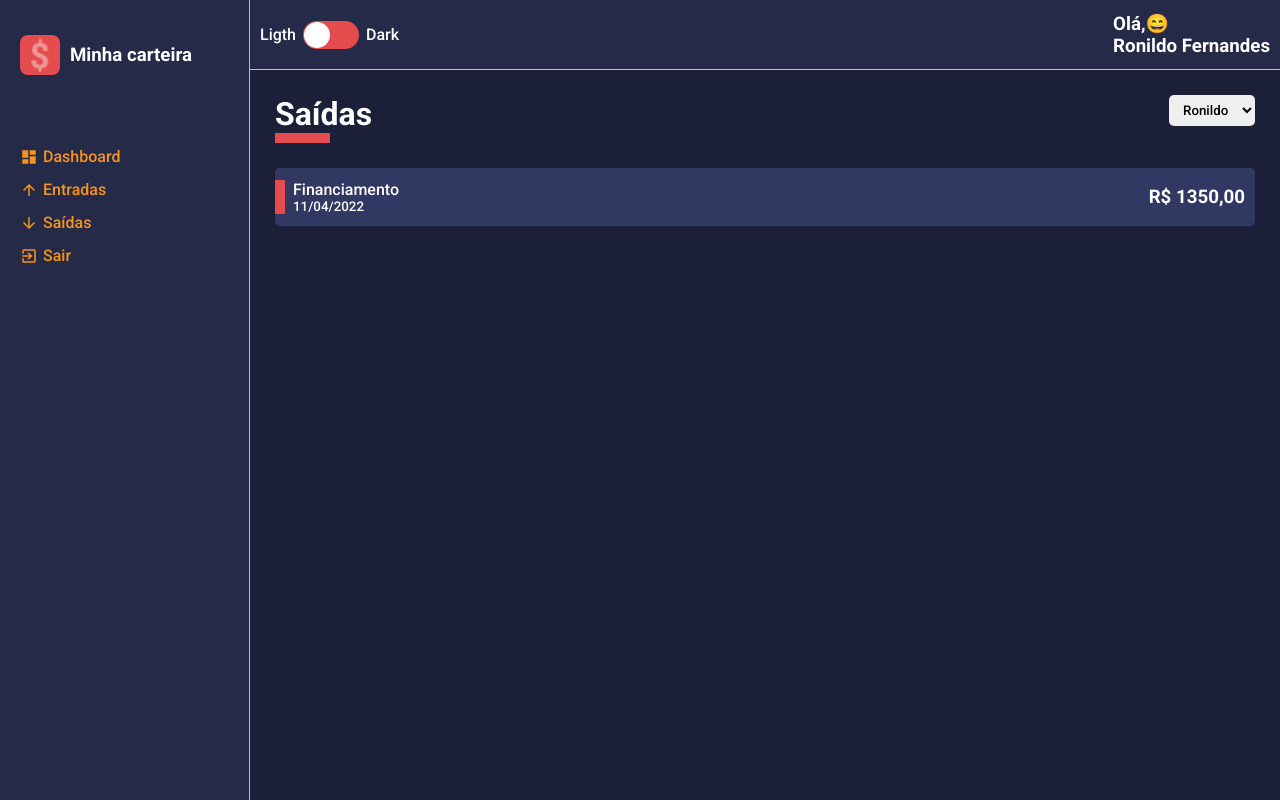
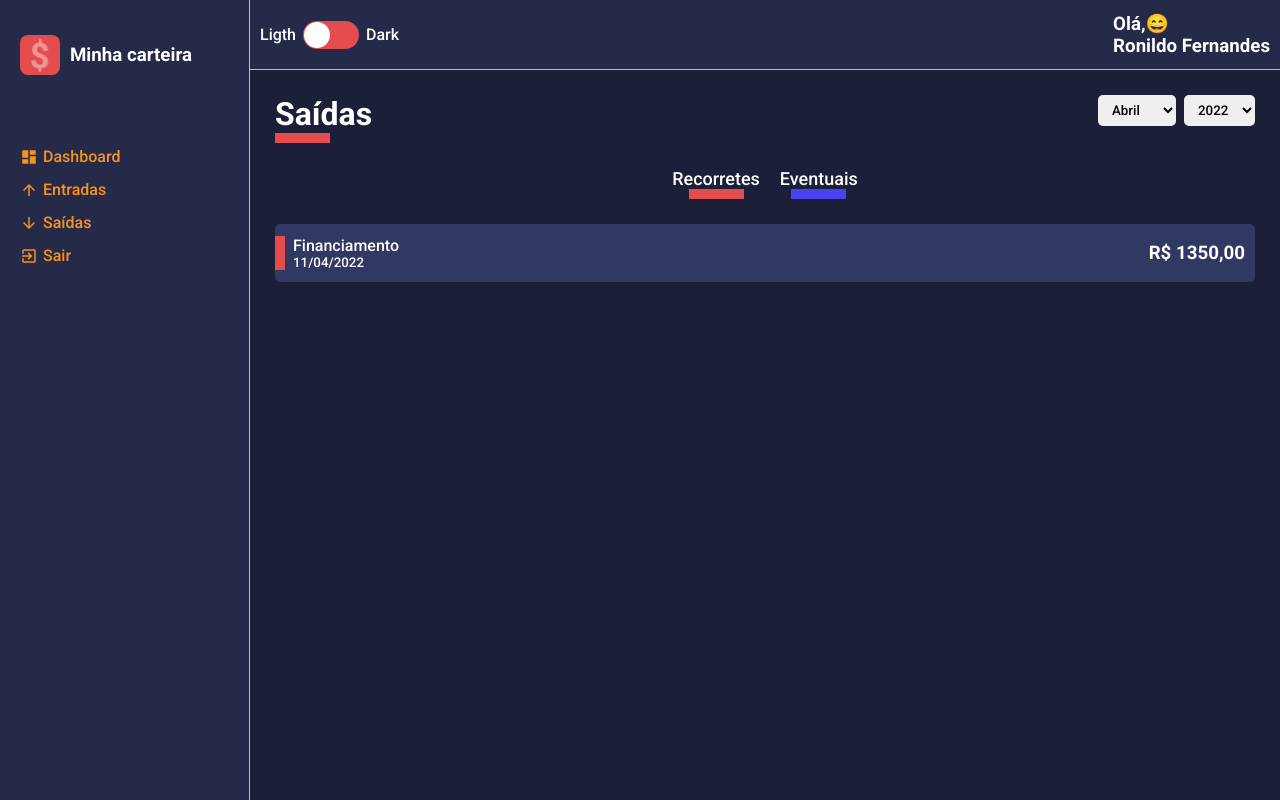
Before and after one commit to Ronildo38fernandes/Minha-Carteira, a React (Create React App) app: page / in a window 1280 px wide. Built offline with nearby package versions, Linux system fonts and the light colour scheme.

Commit message:
listagem atual

```diff
--- a/src/components/Content/style.ts
+++ b/src/components/Content/style.ts
@@ -5,4 +5,19 @@
  background-color: ${props => props.theme.colors.primary};
  color:${props => props.theme.colors.white};
  padding: 25px;
+
+ height: calc(100vh - 70px);
+ overflow-y:scroll ;
+
+ ::-webkit-scrollbar{
+             width: 10px;
+ }
+ ::-webkit-scrollbar-thumb{
+             background-color: ${props=> props.theme.colors.secondary};
+             border-radius: 10px;
+ }
+ ::-webkit-scrollbar-track{
+             background-color: ${props=> props.theme.colors.tertiary};
+             border-radius: 10px;
+ }
 `;
--- a/src/components/HistoryFinanceCard/index.tsx
+++ b/src/components/HistoryFinanceCard/index.tsx
@@ -5,7 +5,7 @@
 
 interface IHistoryFinanceCardProps{
 
-            cardColor: string;
+
             tagColor: string;
             title: string;
             subtitle: string;
@@ -15,7 +15,7 @@
 }
 
 const HistoryFinanceCard : React.FC <IHistoryFinanceCardProps>  = ({
-            cardColor,
+
             tagColor,
             title,
             subtitle,
@@ -24,7 +24,7 @@
 
             return(
 
-            <Container color={cardColor}>
+            <Container >
 
                  <Tag color={tagColor} />
                  <div>
--- a/src/components/HistoryFinanceCard/style.ts
+++ b/src/components/HistoryFinanceCard/style.ts
@@ -1,15 +1,12 @@
 import styled from "styled-components";
 
-interface IContainerProps{
-            color:string;
 
-}
 
 interface ItagProps{
             color:string;
 }
-export const  Container = styled.li<IContainerProps>`
-            background-color:${props => props.color} ;
+export const  Container = styled.li`
+            background-color:${props => props.theme.colors.tertiary} ;
             list-style: none;
             border-radius: 5px;
             margin: 10px 0;
--- a/src/pages/List/index.tsx
+++ b/src/pages/List/index.tsx
@@ -1,29 +1,52 @@
 import React from "react";
-import { Container,Content } from "./style";
+import { Container,Content,Filters } from "./style";
 import ContentHeader from "../../components/ContentHeader";
 import SelectInput from "../../components/SelectInput";
 import HistoryFinanceCard from "../../components/HistoryFinanceCard";
 
 const List : React.FC = () =>{
-            const options = [
-                        {value: 'Ronildo',  label: 'Ronildo'},
-                        {value: 'Jonas',    label: 'Jonas'},
-                        {value: 'Beatriz',  label: 'Beatriz'},
+            const months = [
+                        {value: 4,  label: 'Abril'},
+                        {value: 5,    label: 'Maio'},
+                        {value: 6,  label: 'Junho'},
                    ]
+
+            const yaers = [
+              {value: 2022,  label: 2022},
+              {value: 2021,    label: 2021},
+              {value: 2020,  label: 2020},
+                 ]
 
 
             return(
              <Container>
                <ContentHeader title="Saídas" lineColor="#E44C4E">
-                  <SelectInput options={options} />
+                  <SelectInput options={months} />
+                  <SelectInput options={yaers} />
                </ContentHeader>
+
+
+               <Filters>
+                 <button
+                 type="button" className="tag-filter tag-filter-recurrent">
+                    Recorretes
+                 </button>
+                 <button
+                 type="button" className="tag-filter tag-filter-eventual">
+                    Eventuais
+                 </button>
+               </Filters>
+
+
                <Content>
                  <HistoryFinanceCard
-                 cardColor="#313862"
+
                  tagColor="#E44C4E"
                  title="Financiamento"
                  subtitle="11/04/2022"
                  amount="R$ 1350,00"/>
+
+
 
 
                </Content>
--- a/src/pages/List/style.ts
+++ b/src/pages/List/style.ts
@@ -4,4 +4,48 @@
 
 `;
 
-export const Content =styled.div``;
+export const Content = styled.div``;
+
+export const Filters = styled.div`
+
+            width: 100%;
+            display: flex;
+            justify-content: center;
+            margin-bottom: 25px;
+
+            .tag-filter{
+                        font-size: 18px;
+                        font-weight: 500;
+                        background: none;
+                        color:${props => props.theme.colors.white} ;
+                        margin: 0 10px;
+
+                        transition: opacity .3s;
+
+                        &:hover {
+                                    opacity: .7;
+                        }
+
+            }
+            .tag-filter-recurrent:after{
+                        content: '';
+                        display: block;
+                        width: 55px;
+                        margin: 0 auto;
+                        border-bottom: 10px solid ${props => props.theme.colors.warning};
+
+
+
+            }
+            .tag-filter-eventual:after{
+                        content: '';
+                        display: block;
+                        width: 55px;
+                        margin: 0 auto;
+                        border-bottom: 10px solid ${props => props.theme.colors.success};
+
+
+
+            }
+
+`;
--- a/src/styles/themes/dark.ts
+++ b/src/styles/themes/dark.ts
@@ -9,7 +9,7 @@
             black:'#000',
             gray:'#BFBFBF',
 
-            sucess:'#4E41F0',
+            success:'#4E41F0',
             info:'#F7931B',
             warning:'#E44C4E',
   },
```
